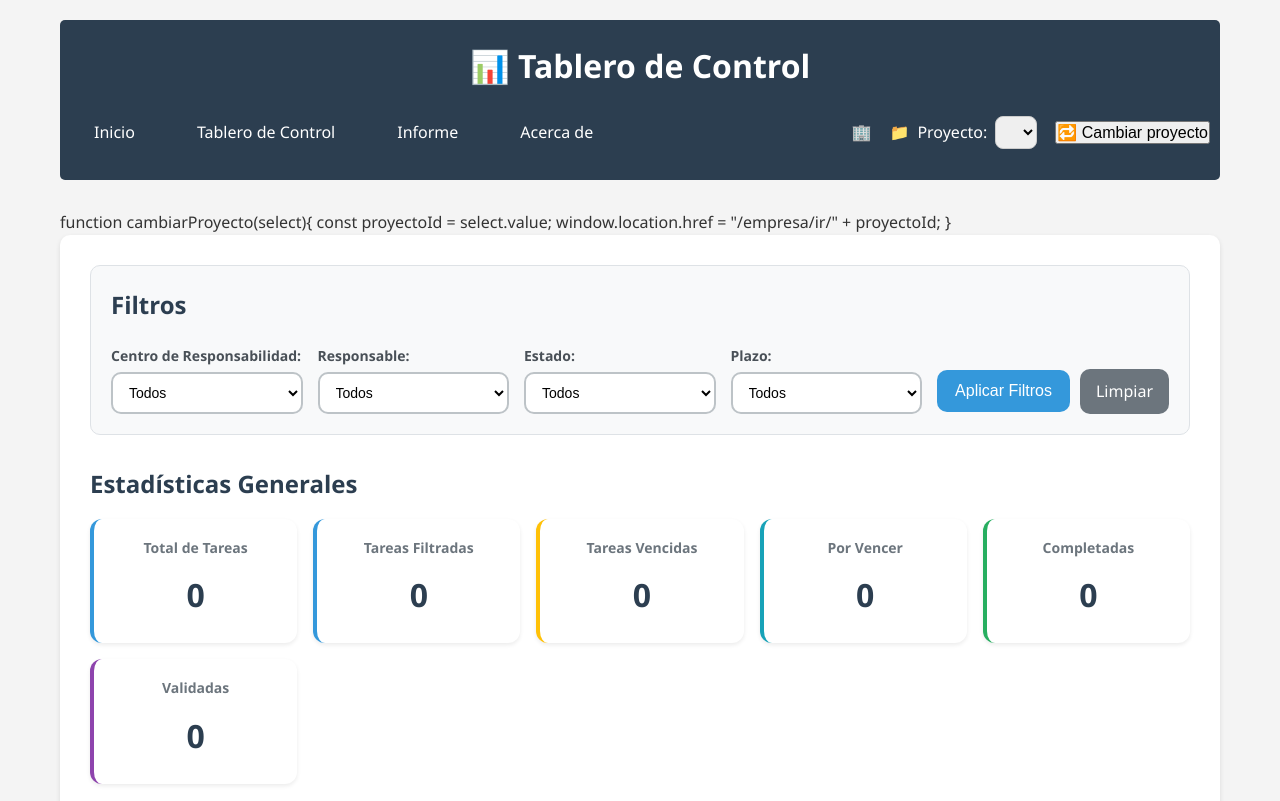
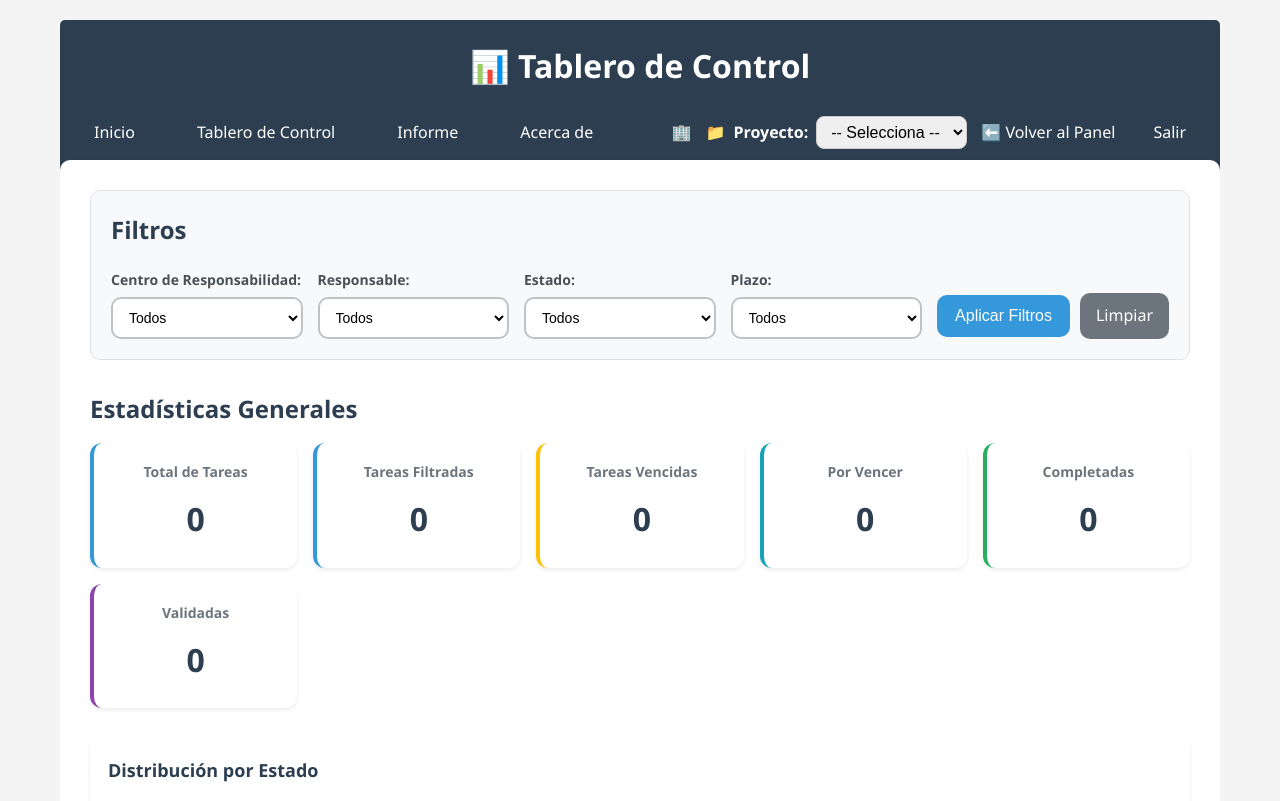
Before and after one commit to Juanmaq7030/gestor-tareas, a Flask app: page /p/1/tablero in a window 1280 px wide. Shown: the top 801 px of the page. Run offline with Flask 3, Linux system fonts and the light colour scheme; the visitor is signed in with stand-in values (Sample User, id 1); lists and menus that the app fills with data are empty.

Commit message:
Update tablero.html

```diff
--- a/templates/tablero.html
+++ b/templates/tablero.html
@@ -24,24 +24,26 @@
         <header>
   <h1>📊 Tablero de Control</h1>
 
-  <nav style="display:flex; gap:14px; align-items:center; flex-wrap:wrap;">
+ <nav style="display:flex; align-items:center; gap:14px; flex-wrap:wrap;">
   <a href="{{ url_for('proyecto_index', proyecto_id=proyecto_id) }}">Inicio</a>
   <a href="{{ url_for('proyecto_tablero', proyecto_id=proyecto_id) }}">Tablero de Control</a>
   <a href="{{ url_for('proyecto_informe', proyecto_id=proyecto_id) }}">Informe</a>
   <a href="{{ url_for('about') }}">Acerca de</a>
 
-    <!-- ✅ Selector Empresa + Proyecto -->
-    <div class="topbar-context" style="display:flex; gap:18px; align-items:center; flex-wrap:wrap; margin-left:auto;">
+  <!-- Contexto Empresa + Selector Proyecto -->
+  <div class="topbar-context" style="display:flex; gap:14px; align-items:center; margin-left:auto; flex-wrap:wrap;">
     <div class="empresa-label">
       🏢 <strong>{{ empresa_nombre }}</strong>
     </div>
 
     <div class="proyecto-selector" style="display:flex; align-items:center; gap:8px;">
-        📁 <span>Proyecto:</span>
+      📁 <strong>Proyecto:</strong>
 
-        <select class="selector-proyecto"
-                onchange="cambiarProyecto(this)"
-                style="padding:6px 10px; border-radius:8px; border:1px solid #ccc; cursor:pointer;">
+      <select id="selectorProyecto"
+              class="selector-proyecto"
+              style="padding:6px 10px; border-radius:8px; border:1px solid #ccc; cursor:pointer;"
+              onchange="cambiarProyecto()">
+        <option value="">-- Selecciona --</option>
         {% for p in proyectos_usuario %}
           <option value="{{ p.id }}" {% if p.id == proyecto_id %}selected{% endif %}>
             {{ p.nombre }}
@@ -50,27 +52,26 @@
       </select>
     </div>
 
-      <!-- ✅ Botón cambiar proyecto (vuelve a seleccionar) -->
-      <form class="inline" method="POST" action="{{ url_for('cambiar_proyecto') }}">
-        <button class="btn small secondary" type="submit">🔁 Cambiar proyecto</button>
+    <!-- ✅ ESTE BOTÓN debe volver al panel Empresa (no cambiar proyecto acá) -->
+    <form method="POST" action="{{ url_for('cambiar_proyecto') }}" class="inline">
+      <button type="submit" class="link-btn" style="color:#fff; text-decoration:none;">
+        ⬅️ Volver al Panel
+      </button>
     </form>
+
+    <a href="{{ url_for('logout') }}">Salir</a>
   </div>
 </nav>
-</header>
 
 <script>
-  function cambiarProyecto(select) {
+  function cambiarProyecto() {
+    const select = document.getElementById("selectorProyecto");
     const proyectoId = select.value;
+    if (!proyectoId) return;
+    // Va a /empresa/ir/<id> y según rol entra a Tablero o a Tareas
     window.location.href = "/empresa/ir/" + proyectoId;
   }
 </script>
-
-function cambiarProyecto(select){
-    const proyectoId = select.value;
-    window.location.href = "/empresa/ir/" + proyectoId;
-}
-</script>
-
 
         <main>
             <!-- Filtros -->
```
Lines whose indentation alone changed are shown as unchanged.
